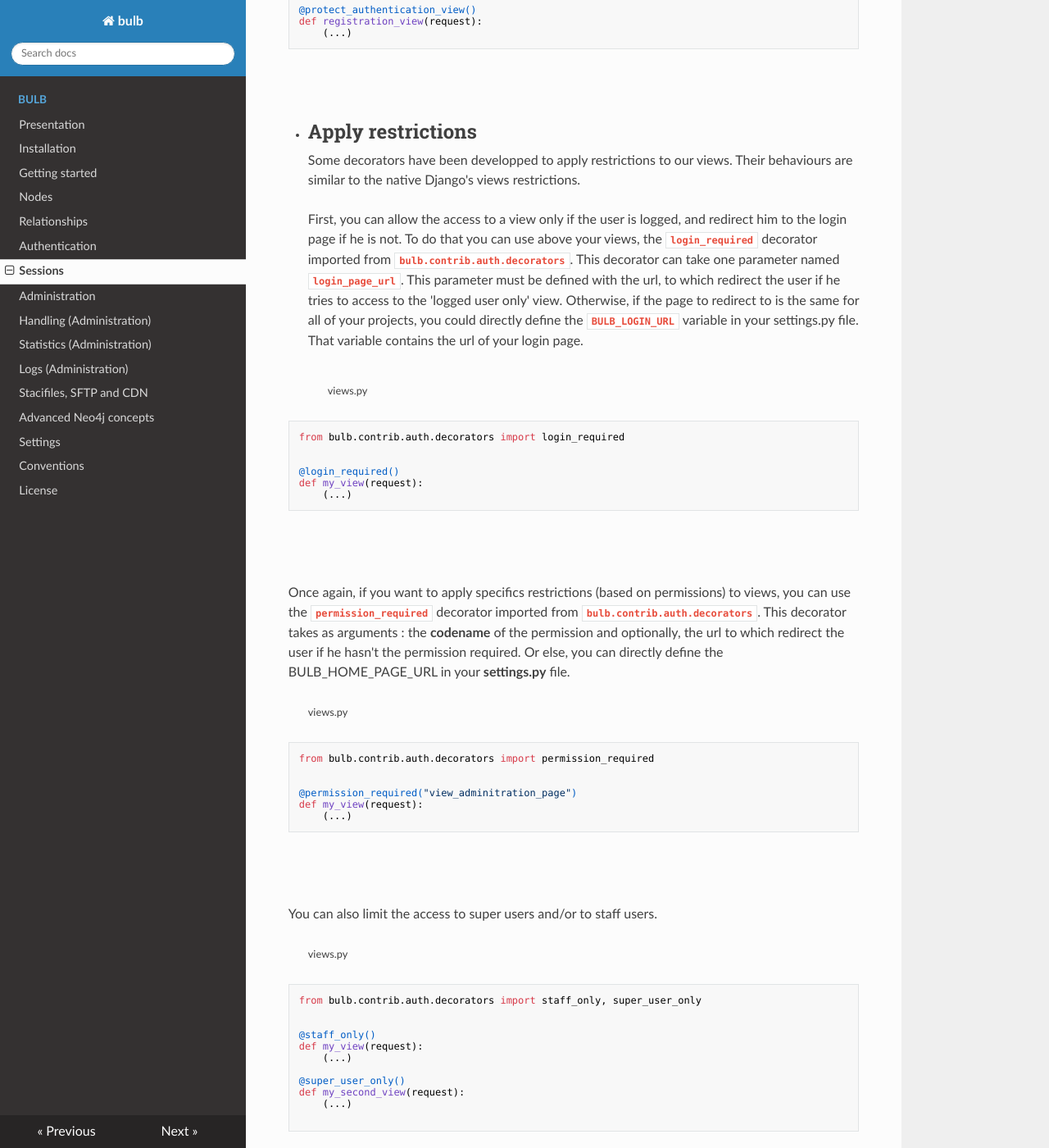
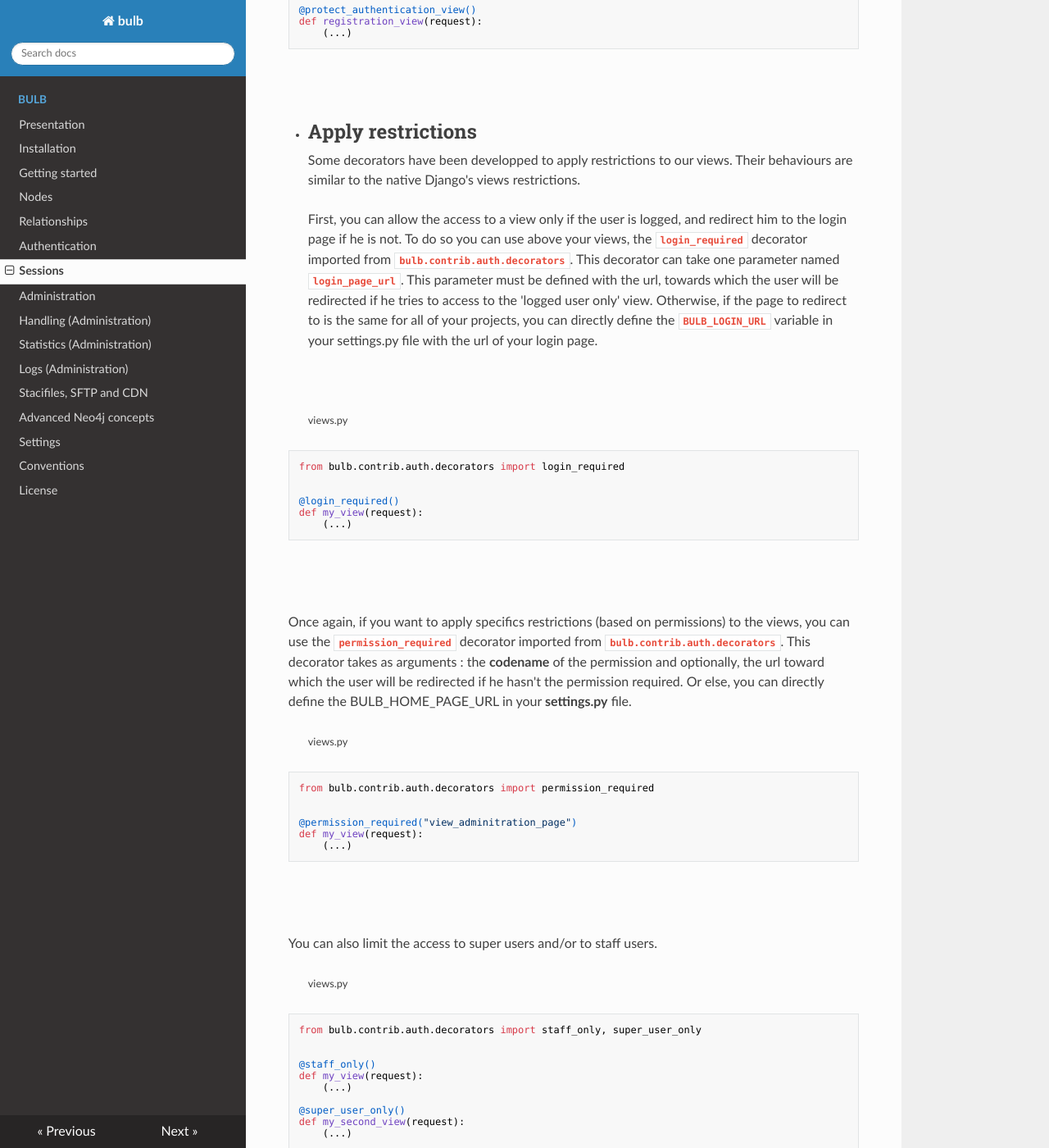
Before and after one commit to LilaRest/bulb, an MkDocs documentation site: the page built from bulb_docs/sessions.md, in a window 1280 px wide and 1400 px high, scrolled down 6670 px. Shown: the whole window at 82% size. Built offline with MkDocs 1.6.1, drawn with Linux system fonts in a browser that asks for light colours; nearby versions of some CDN libraries; some of the changed text lies outside the part shown.

Commit message:
Update sessions.md

````diff
--- a/bulb_docs/sessions.md
+++ b/bulb_docs/sessions.md
@@ -271,7 +271,7 @@
 <br/>
 
 - ## Protect authentication pages
-Sometimes, you want to forbid the access to the authentication pages (login and registration pages) when the user is logged. To do so you can use the **`protect_authentication_view`** decorator on your login and registration views. This decorator can take as an optional argument, the url towards which you want to redirect the user if he is already logged. Otherwise, you can directly define the **`BULB_HOME_PAGE_URL`** in your **settings.py** file.
+Sometimes, you want to forbid the access to the authentication pages (login and registration pages) when the user is logged. To do so you can use the **`protect_authentication_view`** decorator on your login and registration views. This decorator can take as an optional argument, the url towards which you want the user to be redirected if he is already logged. Otherwise, you can directly define the **`BULB_HOME_PAGE_URL`** in your **settings.py** file.
 <br/>
 > <small>views.py</small>
 ```python
@@ -294,7 +294,8 @@
 - ## Apply restrictions
 Some decorators have been developped to apply restrictions to our views. Their behaviours are similar to the native Django's views restrictions.
 <br/>
-First, you can allow the access to a view only if the user is logged, and redirect him to the login page if he is not. To do that you can use above your views, the **`login_required`** decorator imported from **`bulb.contrib.auth.decorators`**. This decorator can take one parameter named **`login_page_url`**. This parameter must be defined with the url, to which redirect the user if he tries to access to the 'logged user only' view.  Otherwise, if the page to redirect to is the same for all of your projects, you could directly define the **`BULB_LOGIN_URL`** variable in your settings.py file. That variable contains the url of your login page.
+First, you can allow the access to a view only if the user is logged, and redirect him to the login page if he is not. To do so you can use above your views, the **`login_required`** decorator imported from **`bulb.contrib.auth.decorators`**. This decorator can take one parameter named **`login_page_url`**. This parameter must be defined with the url, towards which the user will be redirected if he tries to access to the 'logged user only' view.  Otherwise, if the page to redirect to is the same for all of your projects, you can directly define the **`BULB_LOGIN_URL`** variable in your settings.py file with the url of your login page.
+
 <br/>
 > <small>views.py</small>
 ```python
@@ -308,7 +309,7 @@
 <br/>
 <br/>
 
-Once again, if you want to apply specifics restrictions (based on permissions) to views, you can use the **`permission_required`** decorator imported from **`bulb.contrib.auth.decorators`**. This decorator takes as arguments : the **codename** of the permission and optionally, the url to which redirect the user if he hasn't the permission required. Or else, you can directly define the BULB_HOME_PAGE_URL in your **settings.py** file.
+Once again, if you want to apply specifics restrictions (based on permissions) to the views, you can use the **`permission_required`** decorator imported from **`bulb.contrib.auth.decorators`**. This decorator takes as arguments : the **codename** of the permission and optionally, the url toward which the user will be redirected if he hasn't the permission required. Or else, you can directly define the BULB_HOME_PAGE_URL in your **settings.py** file.
 <br/>
 > <small>views.py</small>
 ```python
````
